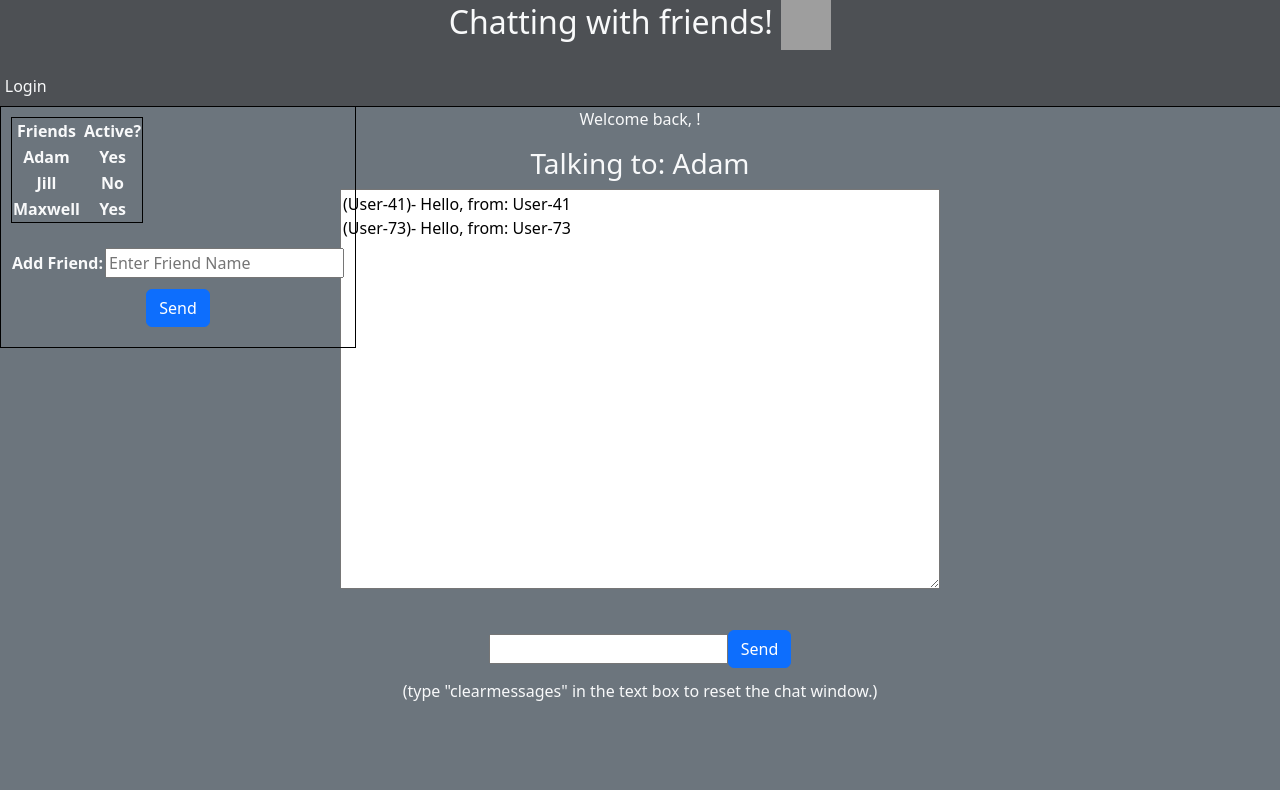
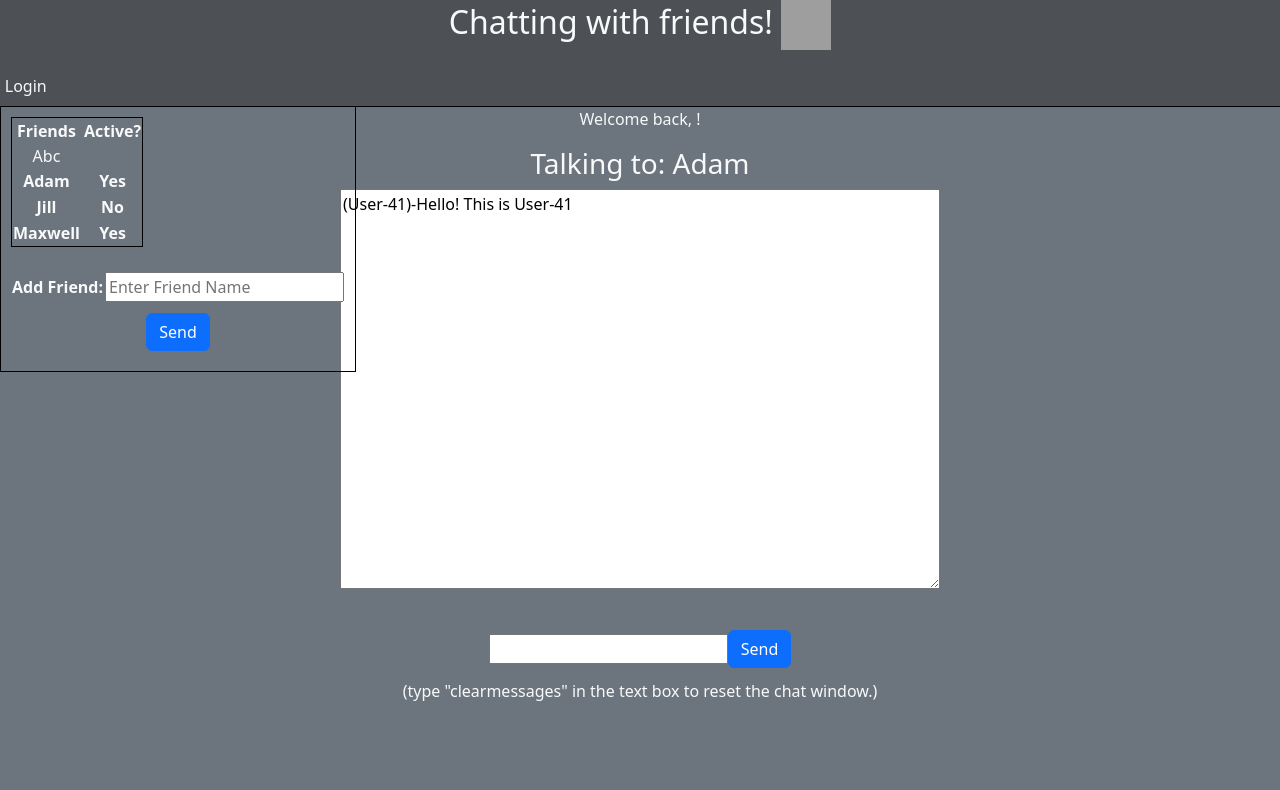
Before and after one commit to caleb-hibbert/Startup, a React (Vite) app: page /chat in a window 1280 px wide. Shown: the top 790 px of the page. Built offline with nearby package versions, Linux system fonts and the light colour scheme; grey boxes are pictures that could not be loaded.

Commit message:
chat working

```diff
--- a/src/chat/chat.jsx
+++ b/src/chat/chat.jsx
@@ -10,18 +10,17 @@ export function Chat({user}) {
         return localStorage.getItem("chatHistory") || "";
     });
 
+    useEffect(() => {
+        const intervalId = setInterval(()=>{
+        const userName = `User-${Math.floor(Math.random() * 100)}`;
+        setChatHistory(prevHistory => prevHistory+`(${userName})-Hello! This is ${userName}\n`)
+      }, 5000);
+      return()=>{
+        clearInterval(intervalId);
+      };
+    }, []);
 
 
-    setInterval(() => {
-        const fakeUserName = `User-${Math.floor(Math.random() * 100)}`;
-        localStorage.setItem("chathistory", fakeUserName)
-        setChatHistory(prevHistory => prevHistory + `(${fakeUserName})- Hello, from: ${fakeUserName}\n`);
-        // displayPeerMessage({ msg: 'Hello', from: userName });
-      }, 3000);
-
-    function displayPeerMessage(){
-        setChatHistory(prevHistory => prevHistory + `(${userName})- ${message}\n`);
-    }
     useEffect(()=>{
         localStorage.setItem("chatHistory", chatHistory);
     }, [chatHistory]);
@@ -31,7 +30,6 @@ export function Chat({user}) {
     }
 
     function sendMessage(s){
-        console.log(s);
         s.preventDefault();
         if (message == "clearmessages" || message == "\"clearmessages\""){
             setChatHistory("")
@@ -49,6 +47,20 @@ export function Chat({user}) {
     }, []);
 
 
+    const [friendlist, setFriendlist] = React.useState(["A","b","c"]);
+
+    function addFriend(f){
+        React.useEffect(()=>{
+            setFriendlist(["a","b","c"])
+        })
+    }
+
+    useEffect(()=>{
+        localStorage.setItem("friendlist", "balls");
+    }, [friendlist]);
+
+
+
 
   return (
     <main className="container-fluid bg-secondary text-center">
@@ -63,6 +75,7 @@ export function Chat({user}) {
                     <th></th>
                     <th>Active?</th>
                 </tr>
+                <div>{friendlist}</div>
                 <tr><th>Adam</th> <th></th><th>Yes</th></tr>
                 <tr><th>Jill</th> <th></th><th>No</th></tr>
                 <tr><th>Maxwell</th> <th></th><th>Yes</th></tr>
```
